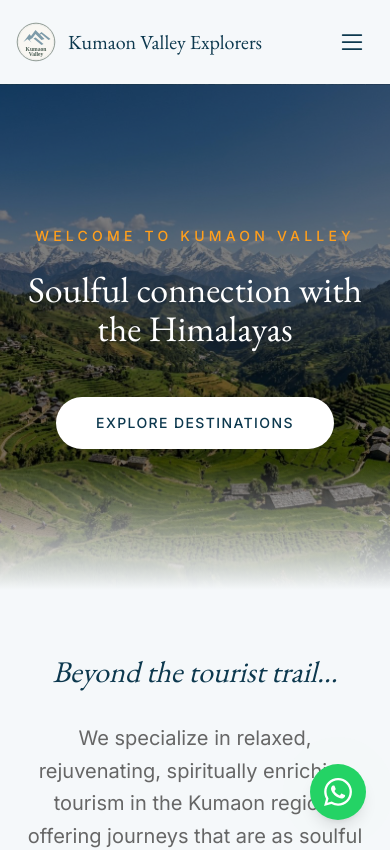
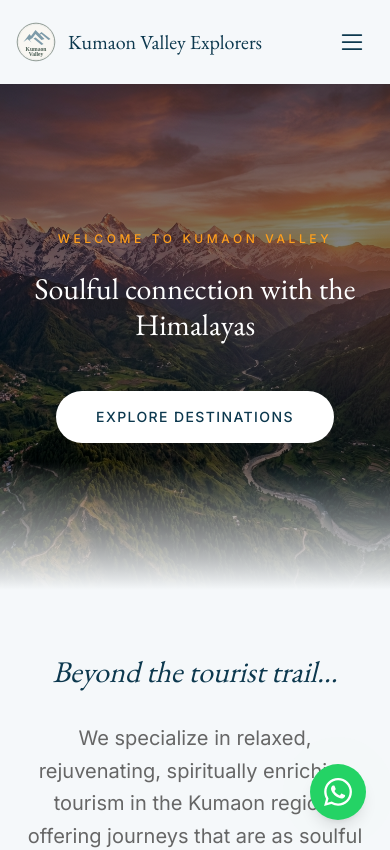
Before and after one commit to mavroshlx87/kumaon-valley-explorers, a Next.js app: page / in a window 390 px wide. Shown: the top 850 px of the page. Built offline with nearby package versions, Linux system fonts and the light colour scheme.

Commit message:
fix: issue with mobile rendering

```diff
--- a/next.config.ts
+++ b/next.config.ts
@@ -4,6 +4,7 @@ const nextConfig: NextConfig = {
   output: 'export',
   basePath: process.env.DEPLOY_TARGET === 'gh-pages' ? '/kumaon-valley-explorers' : '',
   outputFileTracingRoot: __dirname,
+  allowedDevOrigins: ['192.168.0.101'],
   images: {
     unoptimized: true,
     remotePatterns: [
--- a/package.json
+++ b/package.json
@@ -3,7 +3,7 @@
   "version": "0.1.0",
   "private": true,
   "scripts": {
-    "dev": "next dev --webpack",
+    "dev": "next dev -H 0.0.0.0 --webpack",
     "build": "next build --webpack",
     "preview": "next build --webpack && npx -y serve out",
     "start": "next start",
--- a/src/app/globals.css
+++ b/src/app/globals.css
@@ -66,7 +66,7 @@
 }
 
 html, body {
-  @apply overflow-x-hidden w-full;
+  @apply w-full;
   background: var(--background);
   color: var(--foreground);
   font-family: var(--font-inter), sans-serif;
--- a/src/app/layout.tsx
+++ b/src/app/layout.tsx
@@ -14,7 +14,7 @@ export const metadata: Metadata = {
     default: `${siteConfig.name} — Soulful Himalayan Tourism in Kumaon`,
     template: `%s | ${siteConfig.name}`,
   },
-  description: 'Experience peaceful, spiritually enriching tours in the Kumaon Himalayas. Premium homestays, yoga retreats, heritage walks, and curated tour packages starting from ₹4,499. Plan your serene mountain getaway today.',
+  description: 'Experience peaceful, spiritually enriching tours in the Kumaon Himalayas. Premium homestays, yoga retreats, heritage walks, and curated tour packages starting from ₹8,499. Plan your serene mountain getaway today.',
   keywords: [
     "Kumaon tour packages",
     "Uttarakhand tourism",
@@ -51,7 +51,7 @@ export const metadata: Metadata = {
     locale: "en_IN",
     url: siteConfig.url,
     title: `${siteConfig.name} — Soulful Himalayan Tourism`,
-    description: 'Curated Kumaon Himalayan tours with premium homestays, yoga retreats, and heritage walks. Starting from ₹4,499/person.',
+    description: 'Curated Kumaon Himalayan tours with premium homestays, yoga retreats, and heritage walks. Starting from ₹8,499/person.',
     siteName: siteConfig.name,
     images: [
       {
@@ -79,7 +79,7 @@ export default function RootLayout({
     <html lang="en" className="scroll-smooth">
       <body className={`${inter.variable} ${ebGaramond.variable} font-body min-h-screen flex flex-col`}>
         <Navbar />
-        <main className="flex-1">{children}</main>
+        <main className="flex-1 overflow-x-hidden">{children}</main>
         <Footer />
         <WhatsAppButton />
       </body>
--- a/src/app/packages/page.tsx
+++ b/src/app/packages/page.tsx
@@ -22,7 +22,7 @@ export default function PackagesPage() {
         '@context': 'https://schema.org',
         '@type': 'ItemList',
         name: 'Kumaon Valley Tour Packages',
-        description: 'Curated Kumaon Himalayan tour packages starting from ₹4,499. Includes Nainital, Binsar, Ranikhet, Om Parvat, and Munsiyari.',
+        description: 'Curated Kumaon Himalayan tour packages starting from ₹8,499. Includes Nainital, Binsar, Ranikhet, Om Parvat, and Munsiyari.',
         numberOfItems: tourPackages.length,
         itemListElement: tourPackages.map((pkg, i) => ({
           '@type': 'ListItem',
--- a/src/app/page.tsx
+++ b/src/app/page.tsx
@@ -28,7 +28,7 @@ export default function Home() {
       <Hero
         title="Soulful connection with the Himalayas"
         subtitle="Welcome to Kumaon Valley"
-        backgroundImage={`${siteConfig.basePath}/images/hero.jpg`}
+        backgroundImage={`${siteConfig.basePath}/images/hero_drone.png`}
         ctaText="Explore Destinations"
         ctaHref="/destinations"
       />
--- a/src/components/ContactInfoCard.tsx
+++ b/src/components/ContactInfoCard.tsx
@@ -4,10 +4,7 @@ import { siteConfig } from '@/config/site';
 
 export const ContactInfoCard: React.FC = () => (
   <div className="space-y-6 text-left">
-    <h3
-      className="font-serif text-2xl font-light"
-      style={{ color: colors.primary, fontFamily: fonts.heading }}
-    >
+    <h3 className="font-serif text-2xl font-light text-foreground mb-2">
       We’re here for you
     </h3>
 
--- a/src/components/Hero.tsx
+++ b/src/components/Hero.tsx
@@ -20,9 +20,18 @@ export const Hero: React.FC<HeroProps> = ({
 }) => {
   return (
     <section
-      className="relative w-full h-[60vh] md:h-[85vh] min-h-[400px] md:min-h-[600px] flex items-center justify-center overflow-hidden bg-cover bg-center bg-primary"
-      style={{ backgroundImage: `linear-gradient(rgba(0,0,0,0.5), rgba(0,0,0,0.5)), url(${backgroundImage})` }}
+      className="relative w-full h-[60vh] md:h-[85vh] min-h-[400px] md:min-h-[600px] flex items-center justify-center overflow-hidden bg-primary"
     >
+      {/* Animated Background simulating drone movement */}
+      <motion.div
+        className="absolute inset-0 z-0 bg-cover bg-center"
+        style={{ backgroundImage: `url(${backgroundImage})` }}
+        initial={{ scale: 1 }}
+        animate={{ scale: 1.15, x: ["0%", "-2%", "0%"], y: ["0%", "2%", "0%"] }}
+        transition={{ duration: 40, ease: "linear", repeat: Infinity, repeatType: "mirror" }}
+      />
+      <div className="absolute inset-0 z-0 bg-black/50" />
+
 
       <div className="container relative z-10 mx-auto px-4 text-center">
         <motion.div
@@ -32,12 +41,12 @@ export const Hero: React.FC<HeroProps> = ({
           className="max-w-4xl mx-auto"
         >
           <p
-            className="uppercase tracking-[0.3em] text-sm md:text-base font-medium mb-6 text-accent font-body"
+            className="uppercase tracking-[0.3em] text-xs md:text-sm font-medium mb-6 text-accent font-body"
           >
             {subtitle}
           </p>
           <h1
-            className="text-4xl md:text-6xl lg:text-7xl font-light mb-12 leading-[1.1] text-white font-serif"
+            className="text-3xl md:text-4xl lg:text-5xl font-light mb-12 leading-[1.2] text-white font-serif"
           >
             {title}
           </h1>
--- a/src/components/navbar.tsx
+++ b/src/components/navbar.tsx
@@ -76,7 +76,7 @@ export function Navbar() {
       {/* Mobile Nav */}
       <AnimatePresence>
         {isMobileMenuOpen && (
-          <motion.div initial={{ opacity: 0, height: 0 }} animate={{ opacity: 1, height: 'auto' }} exit={{ opacity: 0, height: 0 }} className="md:hidden bg-card border-t border-border">
+          <motion.div initial={{ opacity: 0, height: 0 }} animate={{ opacity: 1, height: 'auto' }} exit={{ opacity: 0, height: 0 }} className="md:hidden bg-card border-t border-border overflow-hidden">
             <nav className="flex flex-col p-6 space-y-4">
               {siteConfig.navLinks.map((link) => (
                 <div key={link.name}>
--- a/src/content/data.ts
+++ b/src/content/data.ts
@@ -128,7 +128,7 @@ export const tourPackages = [
     title: 'Nainital Lake & Temple Tour',
     destination: 'Nainital',
     duration: '3 Nights / 4 Days',
-    startingPrice: 4999,
+    startingPrice: 8499,
     difficulty: 'Easy',
     image: `${prefix}/images/dest_nainital.jpg`,
     highlights: [
@@ -145,7 +145,7 @@ export const tourPackages = [
     title: 'Binsar Wildlife & Himalayan Views',
     destination: 'Binsar',
     duration: '3 Nights / 4 Days',
-    startingPrice: 5499,
+    startingPrice: 8999,
     difficulty: 'Easy',
     image: `${prefix}/images/dest_binsar.jpg`,
     highlights: [
@@ -162,7 +162,7 @@ export const tourPackages = [
     title: 'Ranikhet Tranquility Retreat',
     destination: 'Ranikhet',
     duration: '2 Nights / 3 Days',
-    startingPrice: 4499,
+    startingPrice: 8499,
     difficulty: 'Easy',
     image: `${prefix}/images/dest_pithoragarh.jpg`,
     highlights: [
@@ -179,7 +179,7 @@ export const tourPackages = [
     title: 'Om Parvat Sacred Expedition',
     destination: 'Om Parvat',
     duration: '7 Nights / 8 Days',
-    startingPrice: 12999,
+    startingPrice: 16999,
     difficulty: 'Moderate',
     image: `${prefix}/images/dest_munsiyari.jpg`,
     highlights: [
@@ -196,7 +196,7 @@ export const tourPackages = [
     title: 'Munsiyari Alpine Adventure',
     destination: 'Munsiyari',
     duration: '4 Nights / 5 Days',
-    startingPrice: 7999,
+    startingPrice: 12999,
     difficulty: 'Moderate',
     image: `${prefix}/images/dest_munsiyari.jpg`,
     highlights: [
```
Also changed, not shown: public/images/hero_drone.png (added).
